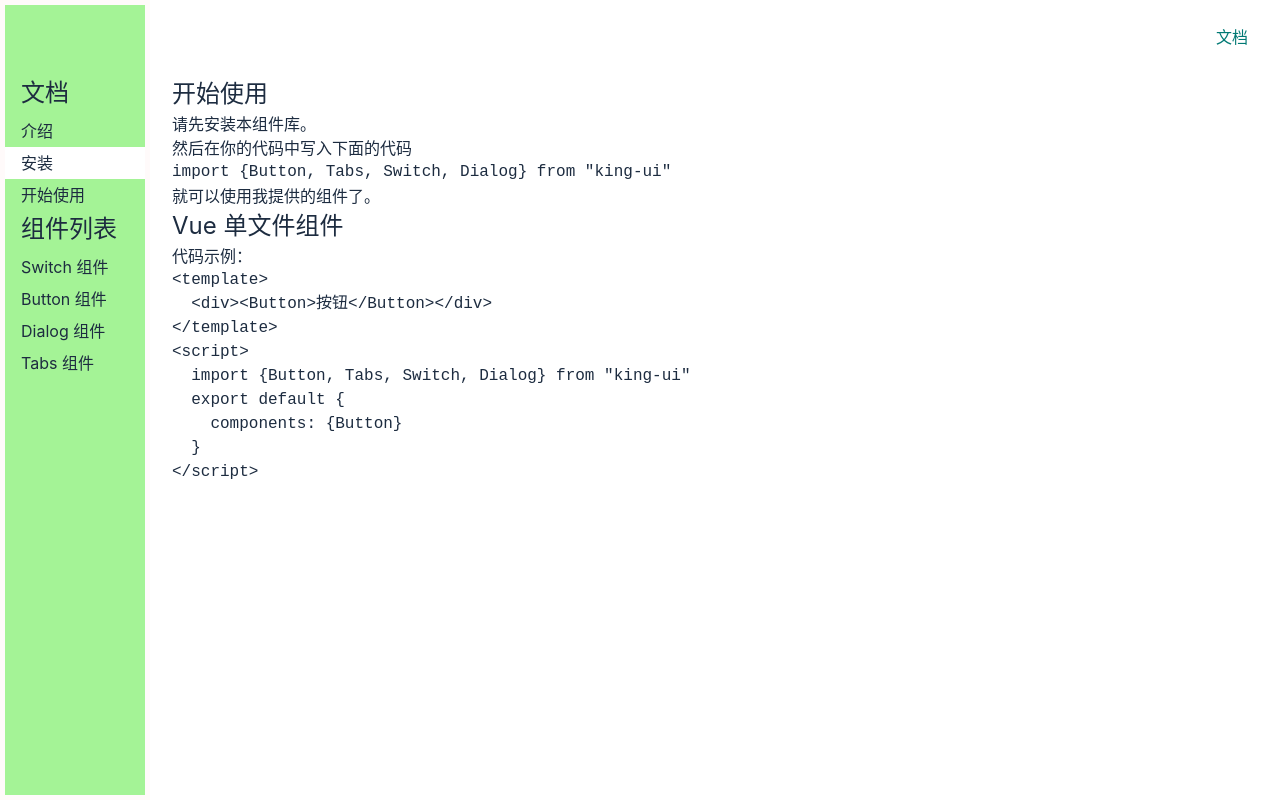
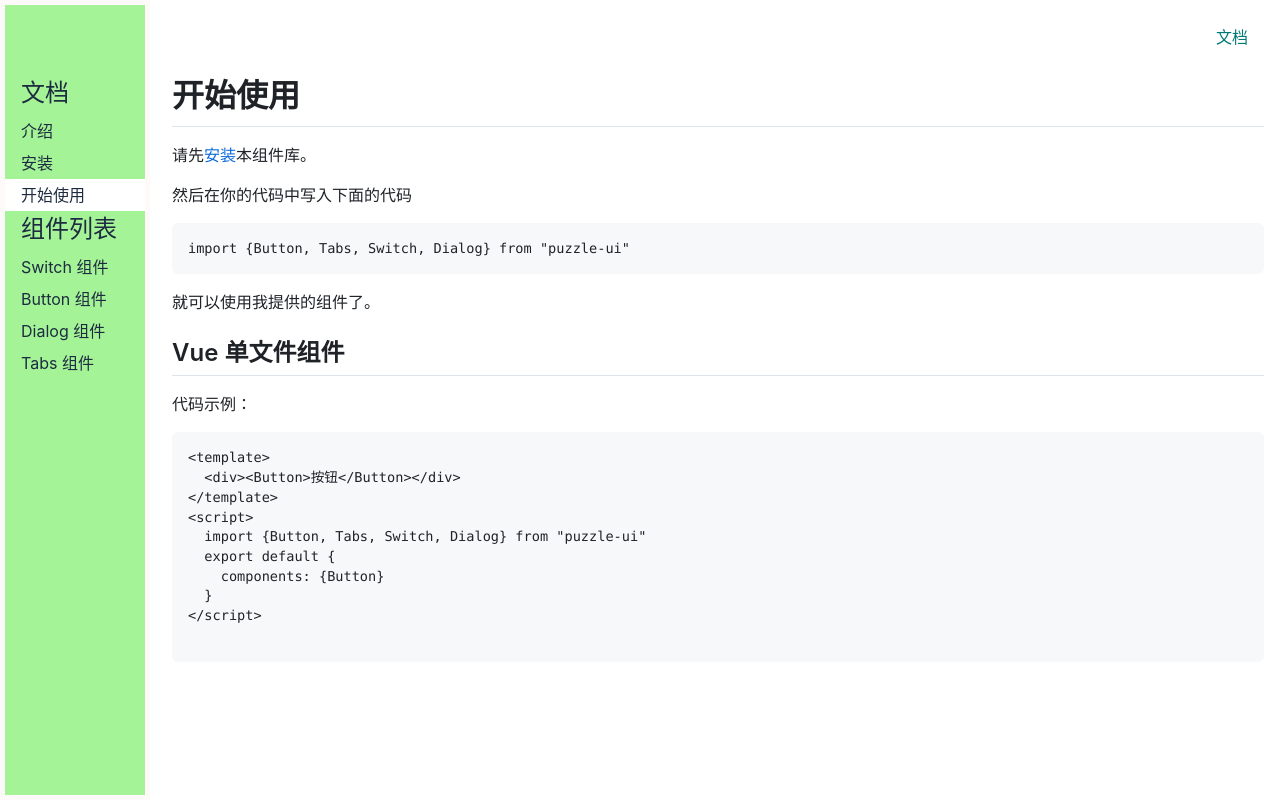
Before and after one commit to Kidnapped33/puzzle-ui, a Vue app: page /#/doc/get-started in a window 1280 px wide. Built offline with nearby package versions, Linux system fonts and the light colour scheme.

Commit message:
引入 github 样式

```diff
--- a/package.json
+++ b/package.json
@@ -6,12 +6,13 @@
     "build": "vite build"
   },
   "dependencies": {
+    "github-markdown-css": "^4.0.0",
     "vue": "^3.0.0-rc.1",
     "vue-router": "4.0.0-beta.3"
   },
   "devDependencies": {
+    "@vue/compiler-sfc": "^3.0.0-rc.1",
     "sass": "1.26.10",
-    "@vue/compiler-sfc": "^3.0.0-rc.1",
     "vite": "^1.0.0-rc.1"
   }
 }
--- a/src/main.ts
+++ b/src/main.ts
@@ -3,6 +3,7 @@ import './index.scss';
 import { createApp } from 'vue';
 import App from './App.vue';
 import { router } from './router';
+import 'github-markdown-css'
 
 
 
--- a/src/views/Doc.vue
+++ b/src/views/Doc.vue
@@ -9,10 +9,10 @@
                     <router-link to="/doc/intro">介绍</router-link>
                 </li>
                 <li>
-                    <router-link to="/doc/get-started">安装</router-link>
+                    <router-link to="/doc/install">安装</router-link>
                 </li>
                 <li>
-                    <router-link to="/doc/install">开始使用</router-link>
+                    <router-link to="/doc/get-started">开始使用</router-link>
                 </li>
             </ol>
             <h2>组件列表</h2>
--- a/src/views/GetStarted.vue
+++ b/src/views/GetStarted.vue
@@ -1,12 +1,12 @@
 <template>
-<article>
+<article class="markdown-body">
     <h1>
         开始使用
     </h1>
 
     <p>请先<a href="#/doc/install">安装</a>本组件库。</p>
     <p>然后在你的代码中写入下面的代码</p>
-    <pre><code>import {Button, Tabs, Switch, Dialog} from "king-ui"</code></pre>
+    <pre><code>import {Button, Tabs, Switch, Dialog} from "puzzle-ui"</code></pre>
     就可以使用我提供的组件了。
 
     <h2>Vue 单文件组件</h2>
@@ -15,7 +15,7 @@
   &lt;div&gt;&lt;Button&gt;按钮&lt;/Button&gt;&lt;/div&gt;
 &lt;/template&gt;
 &lt;script&gt;
-  import {Button, Tabs, Switch, Dialog} from "king-ui"
+  import {Button, Tabs, Switch, Dialog} from "puzzle-ui"
   export default {
     components: {Button}
   }
--- a/src/views/Install.vue
+++ b/src/views/Install.vue
@@ -1,10 +1,10 @@
 <template>
-<article>
+<article class="markdown-body">
     <h1>安装</h1>
     <p>打开终端运行下列命令：</p>
-    <pre><code>npm install king-ui</code></pre>
+    <pre><code>npm install puzzle-ui</code></pre>
     <p>或</p>
-    <pre><code>yarn add king-ui</code></pre>
+    <pre><code>yarn add puzzle-ui</code></pre>
 
     <p>下一节：<a href="#/doc/get-started">开始使用</a></p>
 </article>
--- a/src/views/Intro.vue
+++ b/src/views/Intro.vue
@@ -1,5 +1,5 @@
 <template>
-<article>
+<article class="markdown-body">
     <h1>介绍</h1>
     <p>Puzzle UI 是一款基于 Vue 3 和 TypeScript 的 UI 组件库。</p>
     <p>
```
Also changed, not shown: 1 other file (tests, documents, lock files or other folders).
